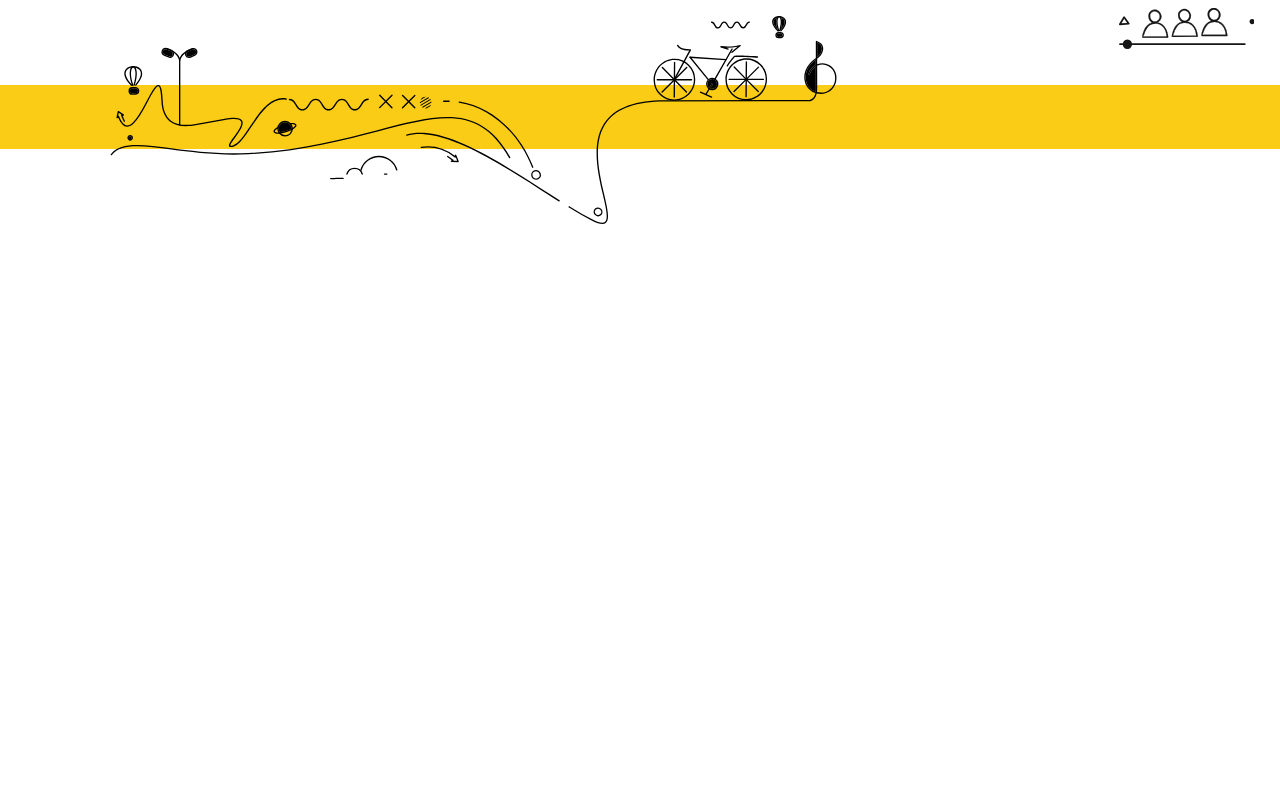
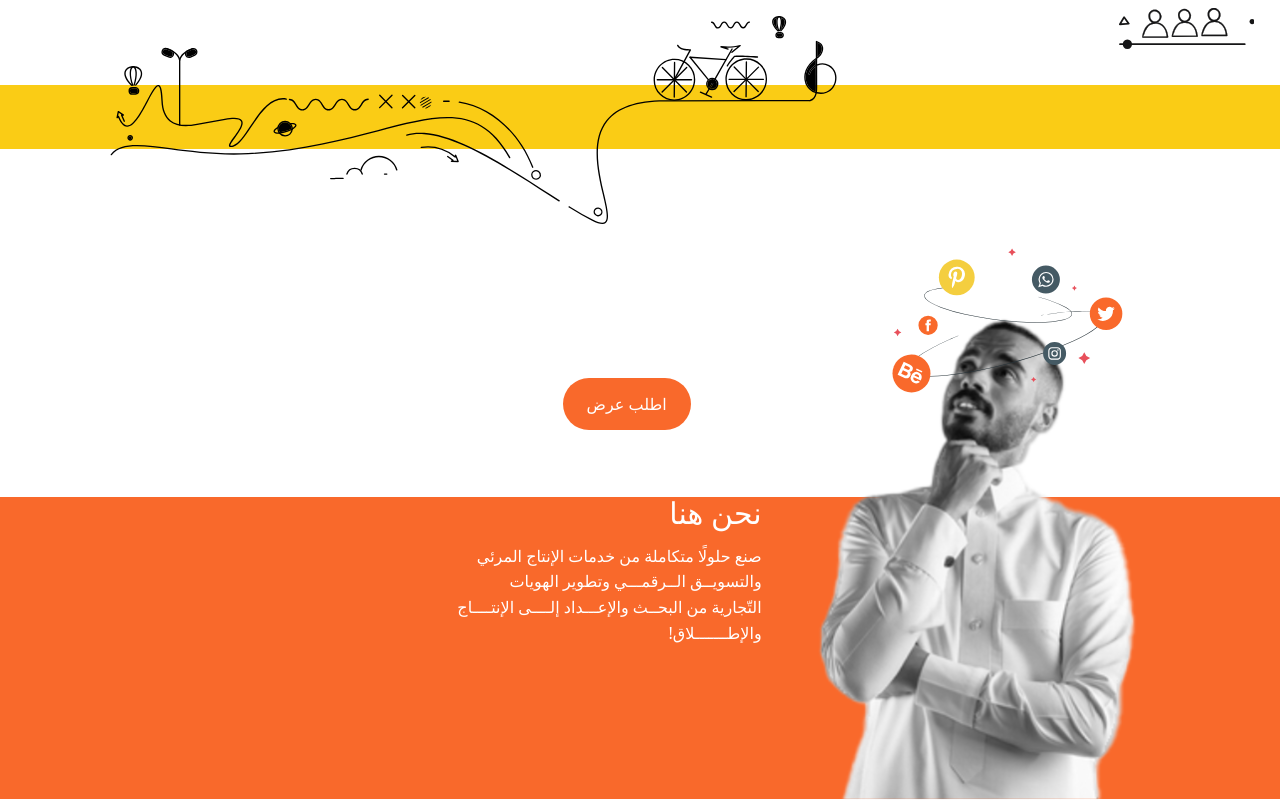
Before and after one commit to qwe2qwee/React-landingPage, a React (Create React App) app: page / in a window 1280 px wide. Shown: the part 518-1318 px from the top of the page. Before the commit the page ends 800 px from the top, so only its background shows below. Built offline with nearby package versions, Linux system fonts and the light colour scheme.

Commit message:
about section

```diff
--- a/src/App.css
+++ b/src/App.css
@@ -1,5 +1,6 @@
 :root {
   --main-color: #f9692b;
+  --secend-color: #facc15;
 }
 
 .App {
@@ -56,6 +57,13 @@
   padding-right: 2rem;
 }
 
+@media only screen and (max-width: 767px) {
+  .sections {
+    padding-left: 1rem;
+    padding-right: 1rem;
+  }
+}
+
 .logo-onMd {
   bottom: 10px;
   width: 195px;
@@ -77,7 +85,7 @@
 }
 
 .ssd {
-  box-shadow:10px 10px 9px 5px #888888;
+  box-shadow: 10px 10px 9px 5px #888888;
 }
 
 .sidee {
@@ -128,7 +136,7 @@ a span {
 
 /*    navbaar  */
 
-/* Home section */
+/* --------------------------Home section------------------------------------ */
 
 #Home {
   height: calc(100vh - 162px);
@@ -234,8 +242,6 @@ a span {
   .post1 {
     left: 0;
   }
-
-
 }
 
 /* icons */
@@ -247,7 +253,126 @@ a span {
   width: 100%;
 }
 
+/* --------------------------About section------------------------------------ */
+
+#About {
+  height: 70vh;
+}
+
+.flot {
+  background-color: var(--main-color);
+  bottom: 1px;
+  position: absolute;
+  height: 75%;
+  width: 100%;
+  right: 0;
+  z-index: -1;
+}
+
+.box1 {
+  text-align: center;
+}
+
+.box2 {
+  display: none;
+}
+
+.box1 h2 {
+  color: var(--main-color);
+  font-size: larger;
+  margin-bottom: 44px;
+  font-weight: bold;
+}
+
+.box1 p {
+  color: white;
+  margin-bottom: 24px;
+}
+
+@media only screen and (max-width: 560px) {
+  .box1 p {
+    margin-bottom: 10px;
+    font-size: small;
+  }
+}
+
+.box1 button {
+  color: white;
+  background-color: var(--secend-color);
+  padding: 7px;
+}
+
 @media only screen and (max-width: 767px) {
+  #About {
+    height: 33vh;
+  }
+
+  .mann {
+    max-width: 190px;
+  }
+
+  .box1 p {
+    max-width: 360px;
+    margin-left: auto;
+    margin-right: auto;
+  }
+}
+
+/* Tablet devices (portrait and landscape) */
+@media only screen and (min-width: 768px) {
+  body {
+    background-color: lightgreen;
+  }
+
+  .mann {
+    display: none;
+  }
+
+  .mann1 {
+    display: block;
+  }
+
+  .box1 {
+    display: none;
+  }
+
+  .box2 {
+    display: flex;
+    flex-direction: column;
+    justify-items: center;
+    margin: auto;
+    color: white;
+  }
+
+  .box2 button {
+    color: white;
+    background-color: var(--main-color);
+    padding: 14px;
+    margin-bottom: 65px;
+    margin-right: 71px;
+  }
+
+  .box2 p {
+    width: 71%;
+    max-width: 306px;
+    line-height: 1.6;
+  }
+
+  .box2 h2 {
+
+    margin-bottom: 13px;
+
+
+  }
+
+  .flot {
+    height: 54%;
+  }
+}
+
+/* --------------------------End About ------------------------------------ */
+
+@media only screen and (max-width: 450px) {
 }
 
 /* Mobile devices (portrait and landscape) */
--- a/src/App.js
+++ b/src/App.js
@@ -1,11 +1,14 @@
 import "./App.css";
 import Layout from "./components/Layout";
 import Home from "./components/Pages/Home/Home";
+import About from "./components/Pages/About/About";
 
 function App() {
   return (
     <Layout>
     <Home/>
+    <About/>
+
     </Layout>
   )
 }
--- /dev/null
+++ b/src/components/Pages/About/About.js
@@ -0,0 +1,38 @@
+import React from "react";
+
+import logoo from "./imgg/Scroll Group 29.svg";
+import logo from "./imgg/Scroll Group 29.svg";
+
+const About = () => {
+  return (
+    <div id='About' className=' sections flex flex-row h-full relative'>
+      <div className='flot'></div>
+      <div className='w-2/5 flex justify-end'>
+        <img src={logoo} alt='man' className=' w-full mann object-cover' />
+        <img src={logo} alt='manq' className='mann1 hidden object-cover ' />
+      </div>
+      <div className=' w-3/5 bg-transparent box1'>
+        <h2 className=' bold-text'>نحن هنا</h2>
+        <p className='mb-4'>
+          صنع حلولًا متكاملة من خدمات الإنتاج المرئي والتسويــق الــرقمـــي
+          وتطوير الهويات التّجارية من البحــث والإعـــداد إلــــى الإنتــــاج
+          والإطـــــــلاق!
+        </p>
+        <button className=' w-32 rounded-full'>اطلب عرض</button>
+      </div>
+      <div className=' w-3/5 box2'>
+        <button className='w-32 rounded-full '>اطلب عرض</button>
+        <div>
+          <h2 className=' bold-text text-3xl'>نحن هنا</h2>
+          <p className='mb-4'>
+            صنع حلولًا متكاملة من خدمات الإنتاج المرئي والتسويــق الــرقمـــي
+            وتطوير الهويات التّجارية من البحــث والإعـــداد إلــــى الإنتــــاج
+            والإطـــــــلاق!
+          </p>
+        </div>
+      </div>
+    </div>
+  );
+};
+
+export default About;
--- a/src/components/Pages/Home/Data.js
+++ b/src/components/Pages/Home/Data.js
@@ -146,7 +146,7 @@ const lineIcon = (
           data-name='Path 41'
           d='M2369.012,1373.9h.356l-12.112,7.2a11.968,11.968,0,0,1,4.1-4.858l1.781-1.079a12.794,12.794,0,0,1,5.878-1.259Zm5.7,1.259a11.96,11.96,0,0,1,1.959,1.259l-20.663,12.414a6.81,6.81,0,0,1-.178-1.8v-.54Zm4.631,3.958a10.918,10.918,0,0,1,1.247,1.8l-22.623,13.494a8.471,8.471,0,0,1-.89-1.8Zm2.494,5.578c0,.72.178,1.439.178,2.159l-19.594,11.694a10.769,10.769,0,0,1-1.781-1.259Zm-.713,7.2a14.742,14.742,0,0,1-2.137,3.6l-7.482,4.5a13.6,13.6,0,0,1-2.672.36c-.534,0-1.069-.18-1.6-.18Z'
           transform='translate(-2355.83 -1373.903)'
-          fill-rule='evenodd'
+          fillRule='evenodd'
         />
       </g>
       <g
@@ -747,7 +747,7 @@ const lineIcon1 = (
     width='1900'
     height='471.004'
     viewBox='0 0 1643.75 471.004'
-    key={1}
+    key={5}
     className='absolute w-full h-52 post1 lg:block hidden'>
     <g
       id='Group_82'
@@ -889,7 +889,7 @@ const lineIcon1 = (
           data-name='Path 41'
           d='M2369.012,1373.9h.356l-12.112,7.2a11.968,11.968,0,0,1,4.1-4.858l1.781-1.079a12.794,12.794,0,0,1,5.878-1.259Zm5.7,1.259a11.96,11.96,0,0,1,1.959,1.259l-20.663,12.414a6.81,6.81,0,0,1-.178-1.8v-.54Zm4.631,3.958a10.918,10.918,0,0,1,1.247,1.8l-22.623,13.494a8.471,8.471,0,0,1-.89-1.8Zm2.494,5.578c0,.72.178,1.439.178,2.159l-19.594,11.694a10.769,10.769,0,0,1-1.781-1.259Zm-.713,7.2a14.742,14.742,0,0,1-2.137,3.6l-7.482,4.5a13.6,13.6,0,0,1-2.672.36c-.534,0-1.069-.18-1.6-.18Z'
           transform='translate(-2355.83 -1373.903)'
-          fill-rule='evenodd'
+          fillRule='evenodd'
         />
       </g>
       <g
```
Also changed, not shown: src/components/Pages/About/imgg/Group 14645.png (added), src/components/Pages/About/imgg/Scroll Group 29.svg (added).
